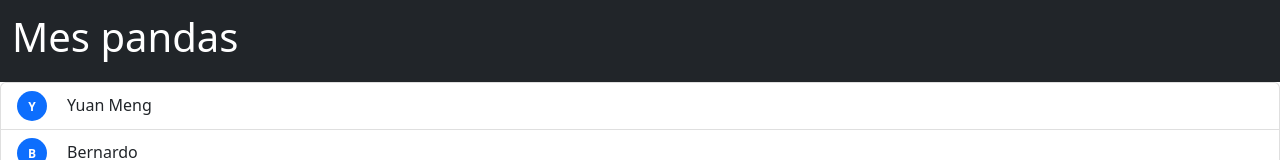
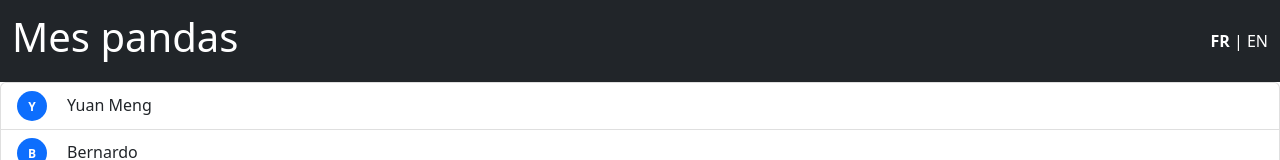
Before and after one commit to chawax/tp-my-pandas, a React (Create React App) app: page / in a window 1280 px wide. Shown: the top 160 px of the page. Built offline with nearby package versions, Linux system fonts and the light colour scheme; data requests are answered from the project's data file.

Commit message:
Change language

```diff
--- a/src/components/Header.tsx
+++ b/src/components/Header.tsx
@@ -1,14 +1,58 @@
 import { useTranslation } from 'react-i18next';
-import { Navbar, NavbarBrand } from 'reactstrap';
+import { Nav, Navbar, NavbarBrand } from 'reactstrap';
+
+const styles = {
+  languageEnabled: {
+    cursor: 'pointer',
+    fontWeight: 'bold',
+  },
+  languageDisabled: {
+    cursor: 'pointer',
+    fontWeight: 'normal',
+  },
+};
+
+type ChooseLanguageProps = {
+  code: string;
+  label: string;
+};
+
+const ChooseLanguage = (props: ChooseLanguageProps) => {
+  const { i18n } = useTranslation();
+
+  const handleChangeLanguage = (language: string) => {
+    i18n.changeLanguage(language);
+  };
+
+  const style: React.CSSProperties =
+    i18n.language === props.code
+      ? (styles.languageEnabled as React.CSSProperties)
+      : (styles.languageDisabled as React.CSSProperties);
+
+  return (
+    <span
+      style={style}
+      onClick={() => {
+        handleChangeLanguage(props.code);
+      }}
+    >
+      {props.label}
+    </span>
+  );
+};
 
 const Header = () => {
   const { t } = useTranslation();
-
   return (
     <Navbar color="dark" dark expand="md">
       <NavbarBrand>
         <h1>{t('app.title')}</h1>
       </NavbarBrand>
+      <Nav style={{ color: 'white' }}>
+        <ChooseLanguage code="fr" label="FR" />
+        &nbsp;|&nbsp;
+        <ChooseLanguage code="en" label="EN" />
+      </Nav>
     </Navbar>
   );
 };
```
